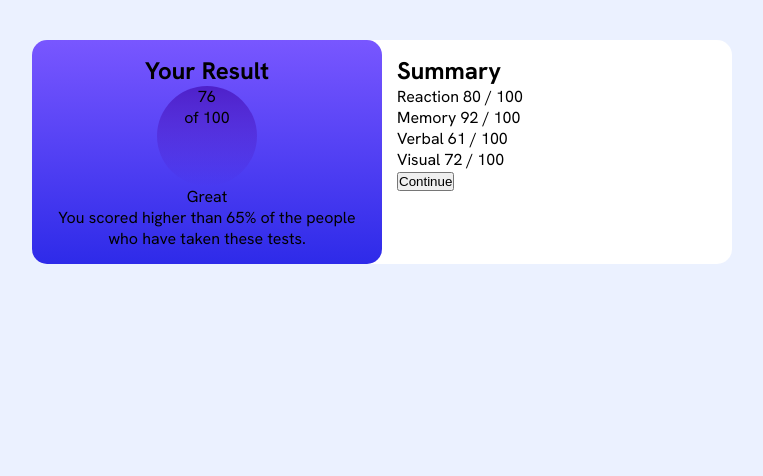
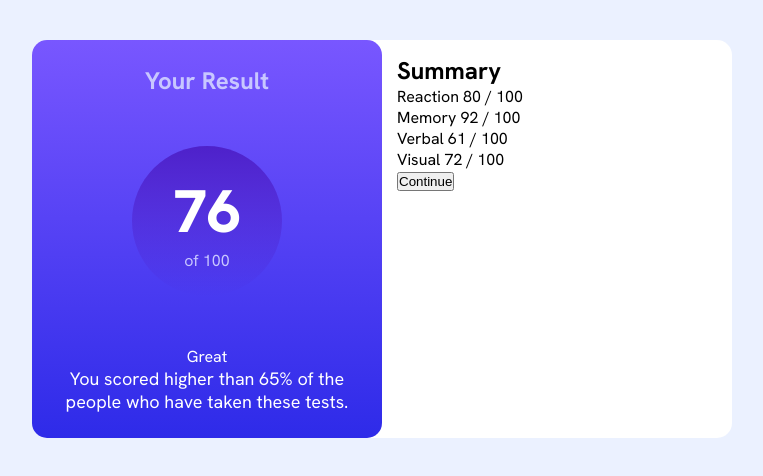
Before and after one commit to noctwo/frontendmentor-results-summary-component-challange, a plain HTML site: page index.html in a window 1280 px wide. Shown: the whole page, without its empty margins (258-1021 px from the left). Drawn offline with Linux system fonts and the light colour scheme.

Commit message:
Result styles almost finished

```diff
--- a/styles.css
+++ b/styles.css
@@ -7,6 +7,10 @@
 body{
     font-family: "Hanken Grotesk", sans-serif;
     background-color: hsl(221, 100%, 96%);
+}
+
+p{
+    font-size: 18px;
 }
 
 .main-wrapper{
@@ -19,35 +23,45 @@ body{
 
 .result-wrapper{
     width: 50%;
-    padding: 15px;
+    padding: 25px;
     background-image: linear-gradient(hsl(252, 100%, 67%), hsl(241, 81%, 54%));
     border-radius: 15px;
 }
 
 .result-wrapper h2{
     text-align: center;
+    color:hsl(241, 100%, 89%);
 }
 
 .score-wrapper{
     background-image: linear-gradient(hsla(256, 72%, 46%, 1), hsla(241, 72%, 46%, 0));
     border-radius: 100%;
-    width:100px;
-    height:100px;
-    margin: auto;
+    width:150px;
+    height:150px;
+    margin: 50px auto 50px auto;
+    display: flex;
+    flex-direction: column;
+    justify-content: center;
+
 }
 
 .score{
     display: flex;
     justify-content: center;
+    font-weight: 800;
+    font-size: 60px;
+    color: hsl(0, 0%, 100%);
 }
 
 .score-of{
     display: flex;
     justify-content: center;
+    color: hsl(241, 100%, 89%);
 }
 
 .score-message{
     text-align: center;
+    color: hsl(0, 0%, 100%);
 }
 
 .summary-wrapper{
```
